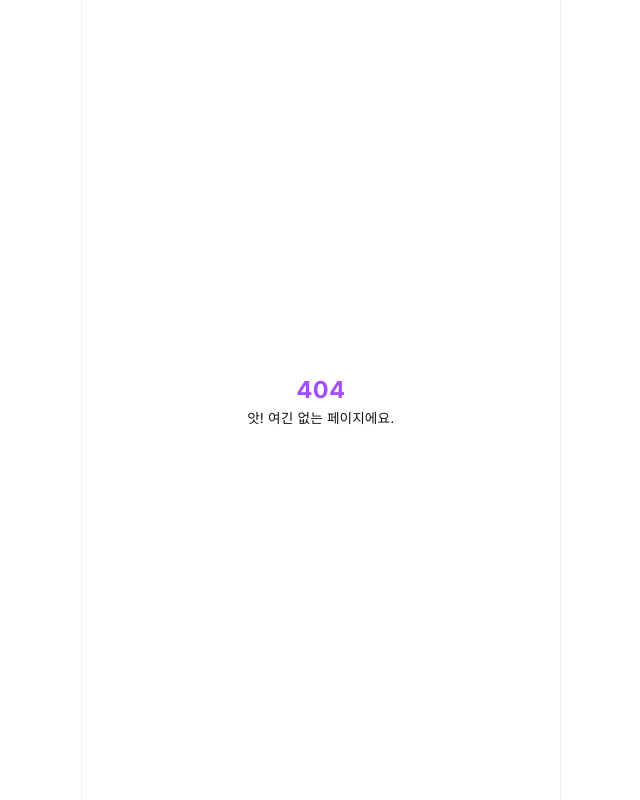
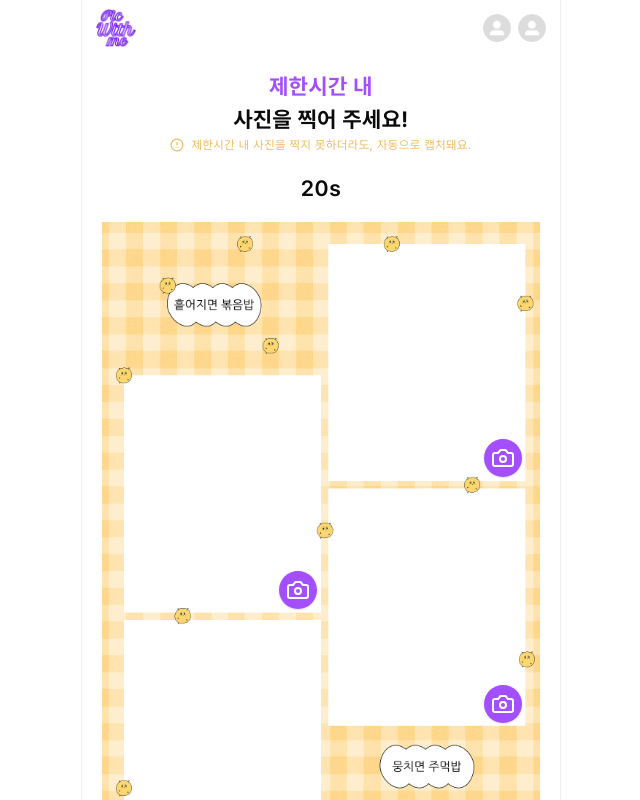
Before and after one commit to pickpick2/frontend, a React (Vite) app in the folder picwithme/: page /room/photo in a window 1280 px wide. Before the commit this address had no page. Shown: the whole page, without its empty margins (319-959 px from the left). Built offline with nearby package versions, Linux system fonts and the light colour scheme; no server answers.

Commit message:
feat/#14/사진 선택 및 촬영 퍼블리싱

```diff
--- a/picwithme/src/App.tsx
+++ b/picwithme/src/App.tsx
@@ -13,8 +13,10 @@ import GlobalLayout from '@/components/Layouts/GlobalLayouts';
 import SignUp from './pages/auth/signUp';
 import PrivacyPolicy from './pages/auth/privacyPolicy';
 import ProfileSignUp from './pages/auth/signUp/profileSignUp';
-import Select from './pages/select';
 import DrawRoom from '@/pages/room/draw';
+import PicLayout from './components/Layouts/PicLayout';
+import Photo from './pages/room/photo';
+import Select from './pages/room/select';
 
 function App() {
   return (
@@ -35,9 +37,12 @@ function App() {
           </Route>
           <Route path='/room' element={<Room />} />
           <Route path='/room/new' element={<NewRoom />} />
-          <Route path='/room/draw' element={<DrawRoom />} />
           <Route path='/album' element={<Album />} />
-          <Route path='/select' element={<Select />} />
+          <Route path='/room' element={<PicLayout />}>
+            <Route path='select' element={<Select />} />
+            <Route path='photo' element={<Photo />} />
+            <Route path='draw' element={<DrawRoom />} />
+          </Route>
           <Route path='*' element={<Error404 />} />
         </Routes>
       </GlobalLayout>
--- /dev/null
+++ b/picwithme/src/components/Layouts/PhotoStepLayout.tsx
@@ -0,0 +1,42 @@
+import CircleAlertIcon from '@/assets/icons/circle-alert.svg?react';
+
+type StepType = 'select' | 'pic';
+
+interface PhotoStepLayoutProps {
+  step: StepType;
+  timer: number;
+  children: React.ReactNode;
+}
+
+const PhotoStepLayout: React.FC<PhotoStepLayoutProps> = ({ step, timer, children }) => {
+  const content = {
+    select: {
+      title: '원하는 위치를 선택해주세요!',
+      subtitle: '제한시간 내 칸을 고르지 못하면, 랜덤으로 배치돼요.',
+    },
+    pic: {
+      title: '사진을 찍어 주세요!',
+      subtitle: '제한시간 내 사진을 찍지 못하더라도, 자동으로 캡처돼요.',
+    },
+  };
+
+  const { title, subtitle } = content[step];
+
+  return (
+    <div className='flex flex-col items-center gap-5 text-center'>
+      <section>
+        <span className='text-heading2 text-primary-default font-bold'> 제한시간 내 </span> <br />
+        <span className='text-heading2 font-bold'>{title} </span>
+        <div className='text-warning flex flex-row items-center gap-2'>
+          <CircleAlertIcon className='h-4 w-4' />
+          <span className='text-detail'>{subtitle}</span>
+        </div>
+      </section>
+      {/* 추후 서버시간기준으로 카운트다운 구현 */}
+      <span className='text-heading2 font-semibold'>{timer}s</span>
+      {children}
+    </div>
+  );
+};
+
+export default PhotoStepLayout;
--- /dev/null
+++ b/picwithme/src/components/select/PhotoPosition.tsx
@@ -0,0 +1,31 @@
+import type { Box } from '@/types/image';
+
+interface Props {
+  imageUrl: string;
+  boxes: Box[];
+}
+
+const PhotoPosition = ({ imageUrl, boxes }: Props) => {
+  return (
+    <div className='relative aspect-[2/3] w-11/12 max-w-[600px]'>
+      <img src={imageUrl} alt='배경 이미지' className='absolute inset-0 h-full w-full object-fill' />
+      {boxes.map((box, idx) => (
+        <div
+          key={idx}
+          className='absolute'
+          style={{
+            top: `${box.top}%`,
+            left: `${box.left}%`,
+            width: `${box.width}%`,
+            height: `${box.height}%`,
+          }}
+          onClick={() => console.log('클릭!')}
+        >
+          클릭!
+        </div>
+      ))}
+    </div>
+  );
+};
+
+export default PhotoPosition;
--- a/picwithme/src/components/ui/BackgroundFrame.tsx
+++ /dev/null
@@ -1,62 +0,0 @@
-import { useEffect, useRef, useState } from 'react';
-import type { Box } from '@/types/image';
-
-interface Props {
-  imageUrl: string;
-  boxes: Box[];
-}
-
-const BackgroundFrame = ({ imageUrl, boxes }: Props) => {
-  const videoRefs = useRef<HTMLVideoElement[]>([]);
-  const [stream, setStream] = useState<MediaStream | null>(null);
-
-  useEffect(() => {
-    // 웹캠 스트림 요청
-    const getWebcam = async () => {
-      try {
-        const mediaStream = await navigator.mediaDevices.getUserMedia({ video: true, audio: false });
-        setStream(mediaStream);
-      } catch (err) {
-        console.error('웹캠 접근 실패', err);
-      }
-    };
-
-    getWebcam();
-  }, []);
-
-  useEffect(() => {
-    if (!stream) return;
-    // 모든 video 태그에 같은 스트림 연결
-    videoRefs.current.forEach((video) => {
-      if (video) {
-        video.srcObject = stream;
-      }
-    });
-  }, [stream]);
-
-  return (
-    <div className='relative aspect-[2/3] w-11/12 max-w-[600px]'>
-      <img src={imageUrl} alt='배경 이미지' className='absolute inset-0 h-full w-full object-fill' />
-      {boxes.map((box, idx) => (
-        <video
-          key={idx}
-          ref={(element) => {
-            if (element) videoRefs.current[idx] = element;
-          }}
-          autoPlay
-          muted
-          playsInline
-          className='absolute scale-x-[-1] overflow-hidden object-cover'
-          style={{
-            top: `${box.top}%`,
-            left: `${box.left}%`,
-            width: `${box.width}%`,
-            height: `${box.height}%`,
-          }}
-        />
-      ))}
-    </div>
-  );
-};
-
-export default BackgroundFrame;
--- /dev/null
+++ b/picwithme/src/components/ui/Video.tsx
@@ -0,0 +1,101 @@
+import { useEffect, useRef, useState } from 'react';
+import Camera from '@/assets/icons/camera.svg?react';
+import type { Box } from '@/types/image';
+
+interface Props {
+  imageUrl: string;
+  boxes: Box[];
+}
+
+const Video = ({ imageUrl, boxes }: Props) => {
+  const videoRefs = useRef<HTMLVideoElement[]>([]);
+  const [stream, setStream] = useState<MediaStream | null>(null);
+  const [capturedImages, setCapturedImages] = useState<(string | null)[]>(Array(boxes.length).fill(null));
+
+  useEffect(() => {
+    const getWebcam = async () => {
+      try {
+        const mediaStream = await navigator.mediaDevices.getUserMedia({ video: true, audio: false });
+        setStream(mediaStream);
+      } catch (err) {
+        console.error('웹캠 접근 실패', err);
+      }
+    };
+
+    getWebcam();
+  }, []);
+
+  useEffect(() => {
+    if (!stream) return;
+    videoRefs.current.forEach((video) => {
+      if (video) {
+        video.srcObject = stream;
+      }
+    });
+  }, [stream]);
+
+  const capturePhoto = (index: number) => {
+    const video = videoRefs.current[index];
+    if (!video) return;
+
+    const canvas = document.createElement('canvas');
+    canvas.width = video.videoWidth;
+    canvas.height = video.videoHeight;
+
+    const ctx = canvas.getContext('2d');
+    if (!ctx) return;
+
+    // 좌우반전 복구 후 비디오 프레임 복사
+    ctx.translate(canvas.width, 0);
+    ctx.scale(-1, 1);
+    ctx.drawImage(video, 0, 0, canvas.width, canvas.height);
+
+    const dataUrl = canvas.toDataURL('image/png');
+
+    setCapturedImages((prev) => {
+      const copy = [...prev];
+      copy[index] = dataUrl;
+      return copy;
+    });
+  };
+
+  return (
+    <div className='relative aspect-[2/3] w-11/12 max-w-[600px]'>
+      <img src={imageUrl} alt='배경 이미지' className='absolute inset-0 h-full w-full object-fill' />
+      {boxes.map((box, idx) => (
+        <div
+          key={idx}
+          className='absolute'
+          style={{
+            top: `${box.top}%`,
+            left: `${box.left}%`,
+            width: `${box.width}%`,
+            height: `${box.height}%`,
+          }}
+        >
+          {capturedImages[idx] ? (
+            <img src={capturedImages[idx]!} alt={`캡처된 이미지 ${idx}`} className='h-full w-full object-cover' />
+          ) : (
+            <video
+              ref={(el) => {
+                if (el) videoRefs.current[idx] = el;
+              }}
+              autoPlay
+              muted
+              playsInline
+              className='h-full w-full scale-x-[-1] overflow-hidden object-cover'
+            />
+          )}
+          <button
+            onClick={() => capturePhoto(idx)}
+            className='bg-primary-default absolute right-1 bottom-1 z-10 rounded-full px-2 py-2 text-xs shadow'
+          >
+            <Camera className='text-white' />
+          </button>
+        </div>
+      ))}
+    </div>
+  );
+};
+
+export default Video;
--- a/picwithme/src/components/ui/header/Header.tsx
+++ b/picwithme/src/components/ui/header/Header.tsx
@@ -9,7 +9,7 @@ const Header: React.FC = () => {
     '/album': <TitleHeader title='내 앨범' />,
     '/room': <TitleHeader title='대기실' />,
     '/room/new': <TitleHeader title='방 생성' />,
-    '/room/draw': <TitleHeader title='사진 꾸미기' />,
+    // '/room/draw': <TitleHeader title='사진 꾸미기' />,
     // '/other': <TitleHeader title='다른 페이지' />,
   };
 
--- /dev/null
+++ b/picwithme/src/pages/room/photo/index.tsx
@@ -0,0 +1,13 @@
+import { testImage } from '@/mocks/data/image';
+import PhotoStepLayout from '@/components/Layouts/PhotoStepLayout';
+import Video from '@/components/ui/Video';
+
+const Photo: React.FC = () => {
+  return (
+    <PhotoStepLayout step='pic' timer={20}>
+      <Video imageUrl={testImage.imageUrl} boxes={testImage.boxes} />
+    </PhotoStepLayout>
+  );
+};
+
+export default Photo;
--- a/picwithme/src/pages/room/select/index.tsx
+++ b/picwithme/src/pages/room/select/index.tsx
@@ -1,21 +1,12 @@
-import BackgroundFrame from '@/components/ui/BackgroundFrame';
 import { testImage } from '@/mocks/data/image';
-import CircleAlertIcon from '@/assets/icons/circle-alert.svg?react';
+import PhotoStepLayout from '@/components/Layouts/PhotoStepLayout';
+import PhotoPosition from '@/components/select/PhotoPosition';
 
 const Select: React.FC = () => {
   return (
-    <div className='flex flex-col items-center gap-5 text-center'>
-      <section>
-        <span className='text-heading2 text-primary-default font-bold'> 제한시간 내 </span> <br />
-        <span className='text-heading2 font-bold'>원하는 위치를 선택해주세요! </span>
-        <div className='text-warning flex flex-row gap-2'>
-          <CircleAlertIcon className='h-5 w-5' />
-          <span>제한시간 내 칸을 고르지 못하면, 랜덤으로 배치돼요.</span>
-        </div>
-      </section>
-      <span className='text-heading2 font-semibold'> 20s </span>
-      <BackgroundFrame imageUrl={testImage.imageUrl} boxes={testImage.boxes} />
-    </div>
+    <PhotoStepLayout step='select' timer={20}>
+      <PhotoPosition imageUrl={testImage.imageUrl} boxes={testImage.boxes} />
+    </PhotoStepLayout>
   );
 };
 
--- /dev/null
+++ b/picwithme/src/stores/useSocketStore.ts
@@ -0,0 +1,24 @@
+import type { UserList } from '@/types/room';
+import { create } from 'zustand';
+
+type HandlerMap = {
+  [key: string]: (data: any) => void;
+};
+
+interface SocketState {
+  isConnected: boolean;
+  userList: UserList[];
+  handlers: HandlerMap;
+  setConnected: (value: boolean) => void;
+  setUserList: (users: UserList[]) => void;
+  setHandlers: (map: HandlerMap) => void;
+}
+
+export const useSocketStore = create<SocketState>((set) => ({
+  isConnected: false,
+  userList: [],
+  handlers: {},
+  setConnected: (v) => set({ isConnected: v }),
+  setUserList: (users) => set({ userList: users }),
+  setHandlers: (handlers) => set((s) => ({ handlers: { ...s.handlers, ...handlers } })),
+}));
```
Also changed, not shown: picwithme/src/assets/icons/camera.svg (added).
